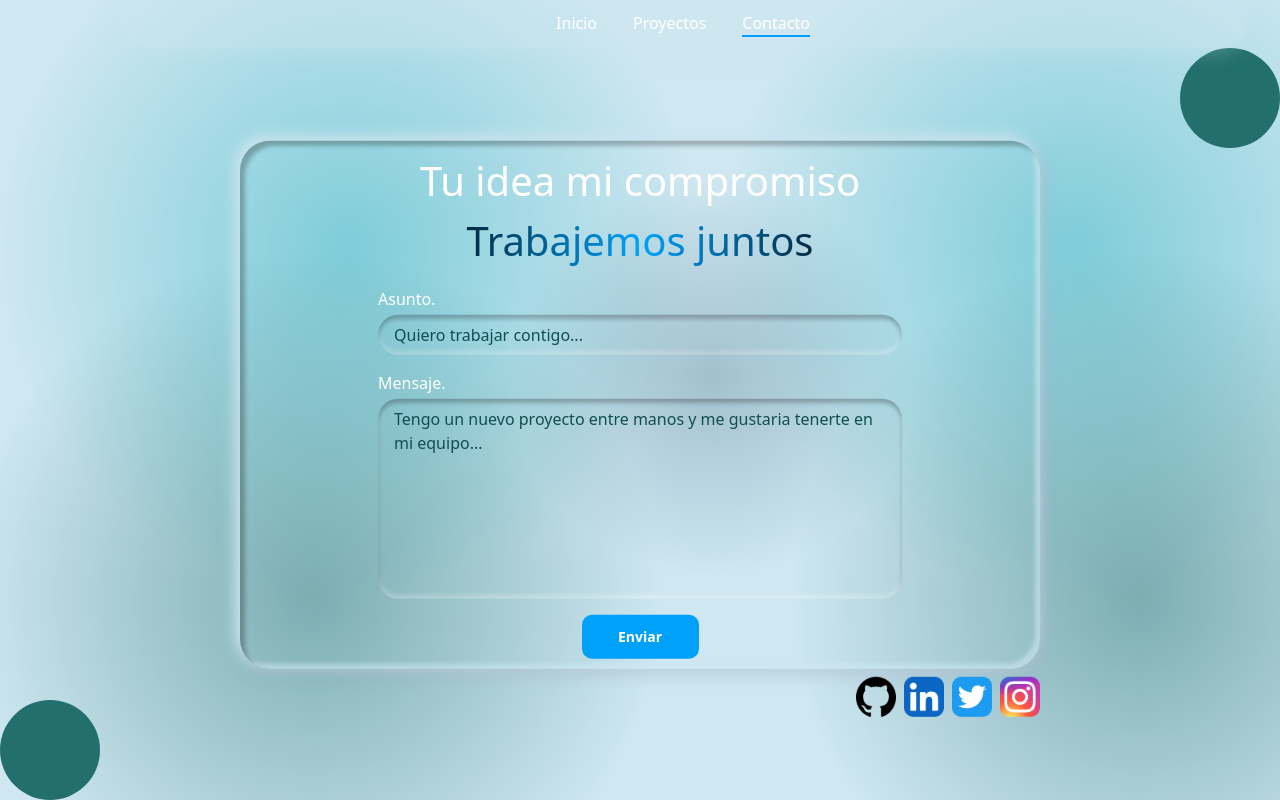
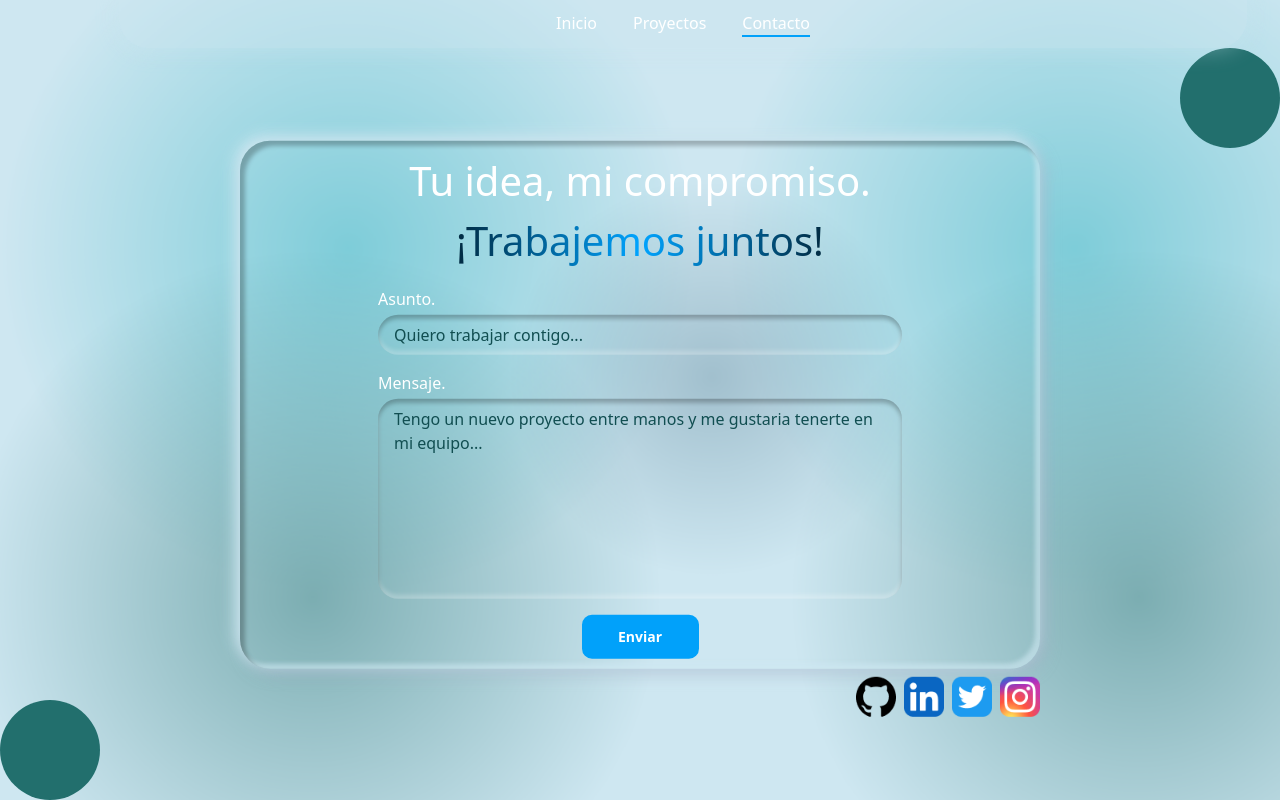
Before and after one commit to YosstinCode/portfolio, a React (Vite) app: page /contacto in a window 1280 px wide. Built offline with nearby package versions, Linux system fonts and the light colour scheme.

Commit message:
Update ContactForm.tsx

```diff
--- a/src/components/ContactForm/ContactForm.tsx
+++ b/src/components/ContactForm/ContactForm.tsx
@@ -9,8 +9,8 @@ const ContactForm = () => {
 
     <form onSubmit={handleSubmit} className='flex flex-col justify-center items-center gap-8 lg:gap-4 rounded-[30px] w-[21.438rem] lg:w-[50rem] h-[35rem] lg:h-[33rem] shadow-form mx-auto'>
       <div className='flex flex-col justify-center items-center'>
-        <TextGradientOrWhite text='Tu idea mi compromiso' size='lg' />
-        <TextGradientOrWhite text='Trabajemos juntos' isGradient size='lg' />
+        <TextGradientOrWhite text='Tu idea, mi compromiso.' size='lg' />
+        <TextGradientOrWhite text='¡Trabajemos juntos!' isGradient size='lg' />
       </div>
       <div className='flex flex-col gap-4 items-center text-white'>
         <div className='flex flex-col gap-1'>
```
